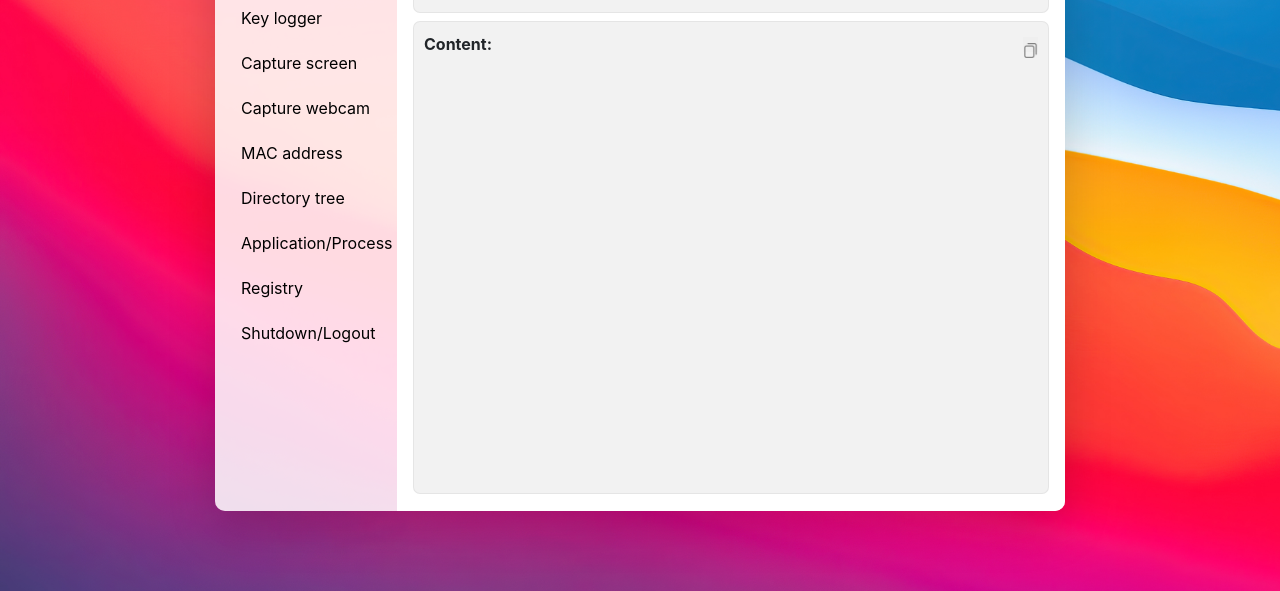
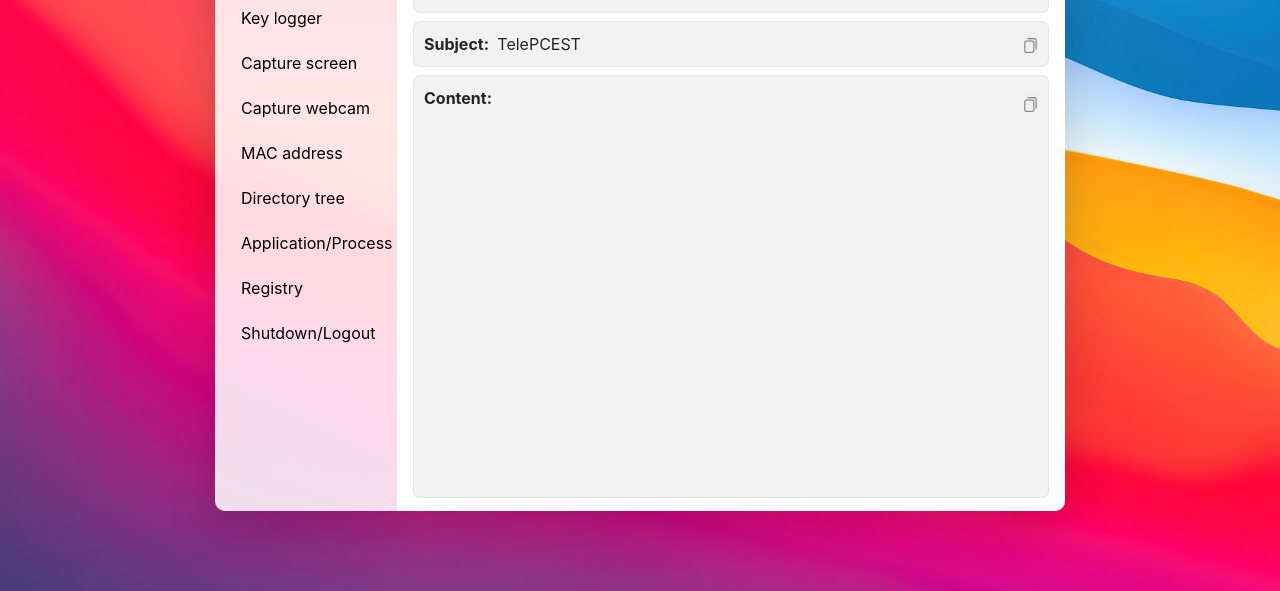
Before and after one commit to HCMUS-Project-Org/Gmail-Remote-Control, a Flask app: page /control in a window 1280 px wide. Shown: the part 139-730 px from the top of the page. Run offline with Flask 3, Linux system fonts and the light colour scheme; some libraries are stand-ins or nearby versions.

Commit message:
update (client): update subject field

```diff
--- a/Client/templates/control.html
+++ b/Client/templates/control.html
@@ -46,6 +46,21 @@
 					<span>{{server_email}}</span>
 				</div>
 				<button class="copy-btn" onclick="CopyContent('from')">
+					<div
+						data-bs-toggle="tooltip"
+						data-bs-placement="top"
+						title="Copy"
+					>
+						<img src="../static/assets/icons/copy.png" alt="copy icon" />
+					</div>
+				</button>
+			</div>
+			<div class="email-from d-flex justify-content-between">
+				<div>
+					<span class="fw-bold">Subject:&nbsp;</span>
+					<span>TelePCEST</span>
+				</div>
+				<button class="copy-btn" onclick="CopyContent('subject')">
 					<div
 						data-bs-toggle="tooltip"
 						data-bs-placement="top"
@@ -404,6 +419,8 @@
 
 		if (field == "from") {
 			clipboard = `{{server_email}}`;
+		} else if (field == "subject") {
+			clipboard = `TelePCEST`;
 		}
 
 		await navigator.clipboard.writeText(clipboard);
```
